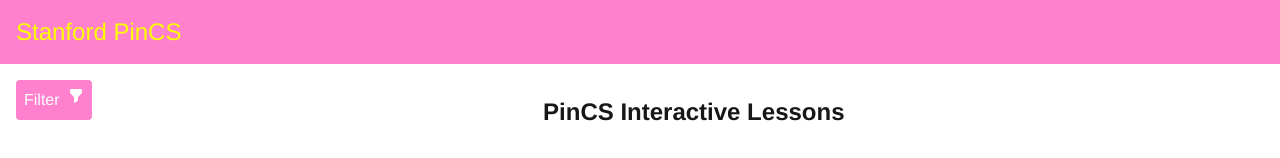
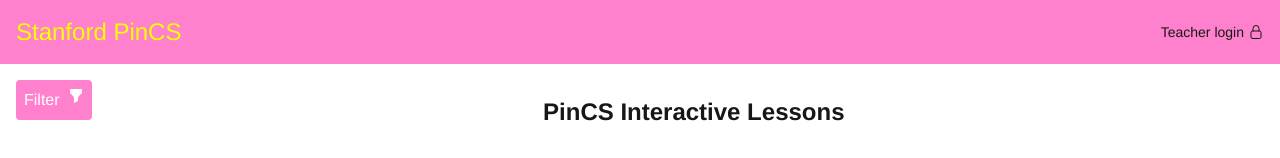
Before and after one commit to Stanford-PinCS/pincs-lessons-site, a Next.js app: page /interactive-lessons/ in a window 1280 px wide. Shown: the top 158 px of the page. Built offline with nearby package versions, Linux system fonts and the light colour scheme.

Commit message:
add teacher resources to the header

```diff
--- a/src/components/PincsHeader.tsx
+++ b/src/components/PincsHeader.tsx
@@ -1,14 +1,22 @@
 import Link from "next/link";
+import { LockClosedIcon } from "@heroicons/react/24/outline";
 
 export default function PincsHeader() {
   return (
-    <div className="md:pt-2 md:pb-2 md:pl-2 lg:pt-4 lg:pb-4 lg:pl-4 bg-[#ff80cc] w-full">
+    <div className="flex justify-between items-center md:pt-2 md:pb-2 md:px-2 lg:pt-4 lg:pb-4 lg:px-4 bg-[#ff80cc] w-full">
       <Link
         href={"/"}
         className="flex text-2xl font-extralight inline-block no-underline hover:text-white text-[#ff0]"
       >
         Stanford PinCS{" "}
       </Link>
+      <Link
+        href={"/"}
+        className={"flex text-sm gap-1 font-extralight hover:underline"}
+      >
+        Teacher login
+        <LockClosedIcon width={16} />
+      </Link>
     </div>
   );
 }
```
